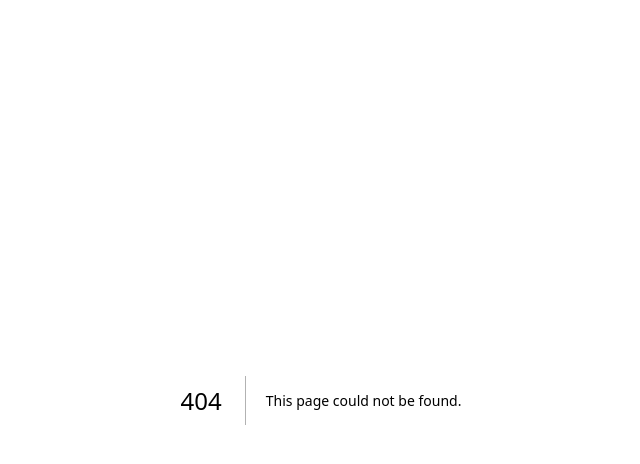
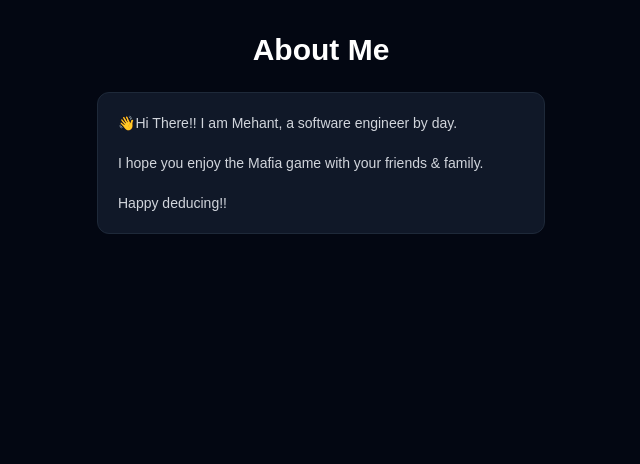
Before and after one commit to mehant/mafia-game, a Next.js app: page /profile in a window 1280 px wide. Before the commit this address had no page. Shown: the top 464 px of the page, without its empty margins (319-959 px from the left). Built offline with nearby package versions, Linux system fonts and the light colour scheme.

Commit message:
Add a profile page

```diff
--- a/package.json
+++ b/package.json
@@ -9,6 +9,7 @@
     "lint": "eslint"
   },
   "dependencies": {
+    "@tailwindcss/cli": "^4.2.1",
     "nanoid": "^3.3.11",
     "next": "16.1.6",
     "react": "19.2.3",
@@ -24,7 +25,7 @@
     "@types/react-dom": "^19",
     "eslint": "^9",
     "eslint-config-next": "16.1.6",
-    "tailwindcss": "^4",
+    "tailwindcss": "^4.2.1",
     "typescript": "^5"
   }
 }
--- a/src/app/page.tsx
+++ b/src/app/page.tsx
@@ -133,8 +133,11 @@ export default function Home() {
         <div className="text-center text-xs text-gray-600 space-y-1">
           <p>4+ players needed. No account required.</p>
           <p>Create a game, share the link, and play!</p>
-          <Link href="/about" className="inline-block mt-2 text-gray-500 hover:text-gray-300 transition-colors">
+          <p><Link href="/about" className="inline-block mt-2 text-gray-500 hover:text-gray-300 transition-colors">
             About the game
+          </Link> </p>
+          <Link href="/profile" className="inline-block mt-2 text-gray-500 hover:text-gray-300 transition-colors">
+            About me
           </Link>
         </div>
       </div>
--- /dev/null
+++ b/src/app/profile/page.tsx
@@ -0,0 +1,29 @@
+import type {Metadata} from "next";
+
+export const metadata: Metadata = {
+    title: 'About me — Mehant Baid',
+};
+
+export default function Profile() {
+    return (
+        <div className="min-h-screen bg-gray-950 flex justify-center p-8">
+            <div className="w-full max-w-md">
+
+                <h1 className="text-3xl font-bold text-white text-center mb-6">
+                    About Me
+                </h1>
+
+                <div className="bg-gray-900 rounded-xl border border-gray-800 p-5">
+                    <p className="text-gray-300 text-sm">
+                        👋Hi There!! I am Mehant, a software engineer by day. <br/> <br/>
+                        I hope  you enjoy the Mafia game with your friends & family. <br/>
+                        <br/>
+                        Happy deducing!!
+                    </p>
+                </div>
+
+            </div>
+        </div>
+
+    );
+}
```
Also changed, not shown: 1 other file (tests, documents, lock files or other folders).
